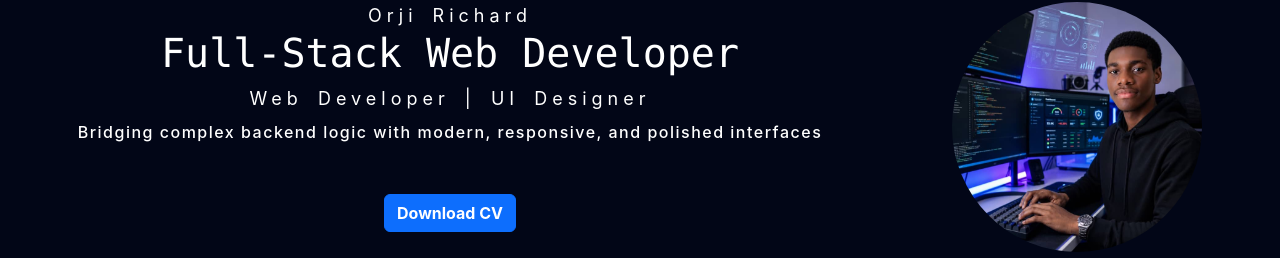
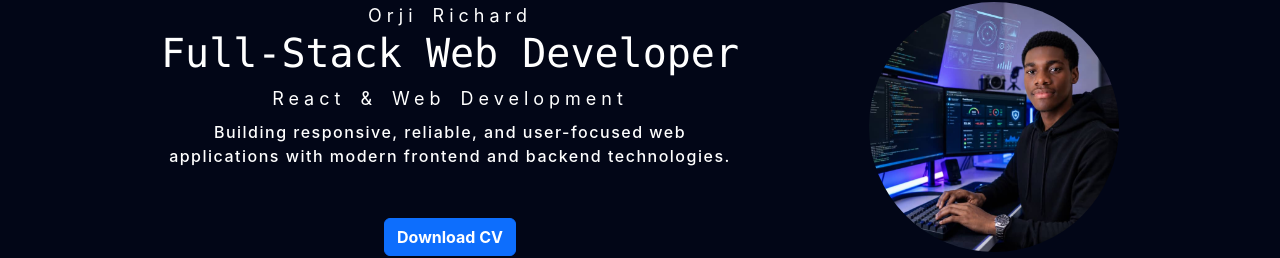
Before and after one commit to richardchukwuemeke189-spec/official_portfolio, a React (Vite) app in the folder app/: page / in a window 1280 px wide. Shown: the part 200-458 px from the top of the page. Built offline with nearby package versions, Linux system fonts and the light colour scheme.

Commit message:
Updated the home page and contact

```diff
--- a/app/src/pages/HomePage.jsx
+++ b/app/src/pages/HomePage.jsx
@@ -24,9 +24,11 @@ function HomePage(){
 
                         <span>Orji Richard</span>
                         <h1>Full-Stack Web Developer</h1>
-                        <span>Web Developer | UI Designer</span>
+                        <span>React & Web Development</span>
                         <p className="mt-2">
-                            Bridging complex backend logic with modern, responsive, and polished interfaces
+                            Building responsive, reliable, and user-focused web
+                            <br />
+                            applications with modern frontend and backend technologies.
                         </p>
                         <div className="intro-connect">
                             <button className="btn btn-primary">
```
Also changed, not shown: app/src/pages/Contact.jsx (+0 -174 lines).
